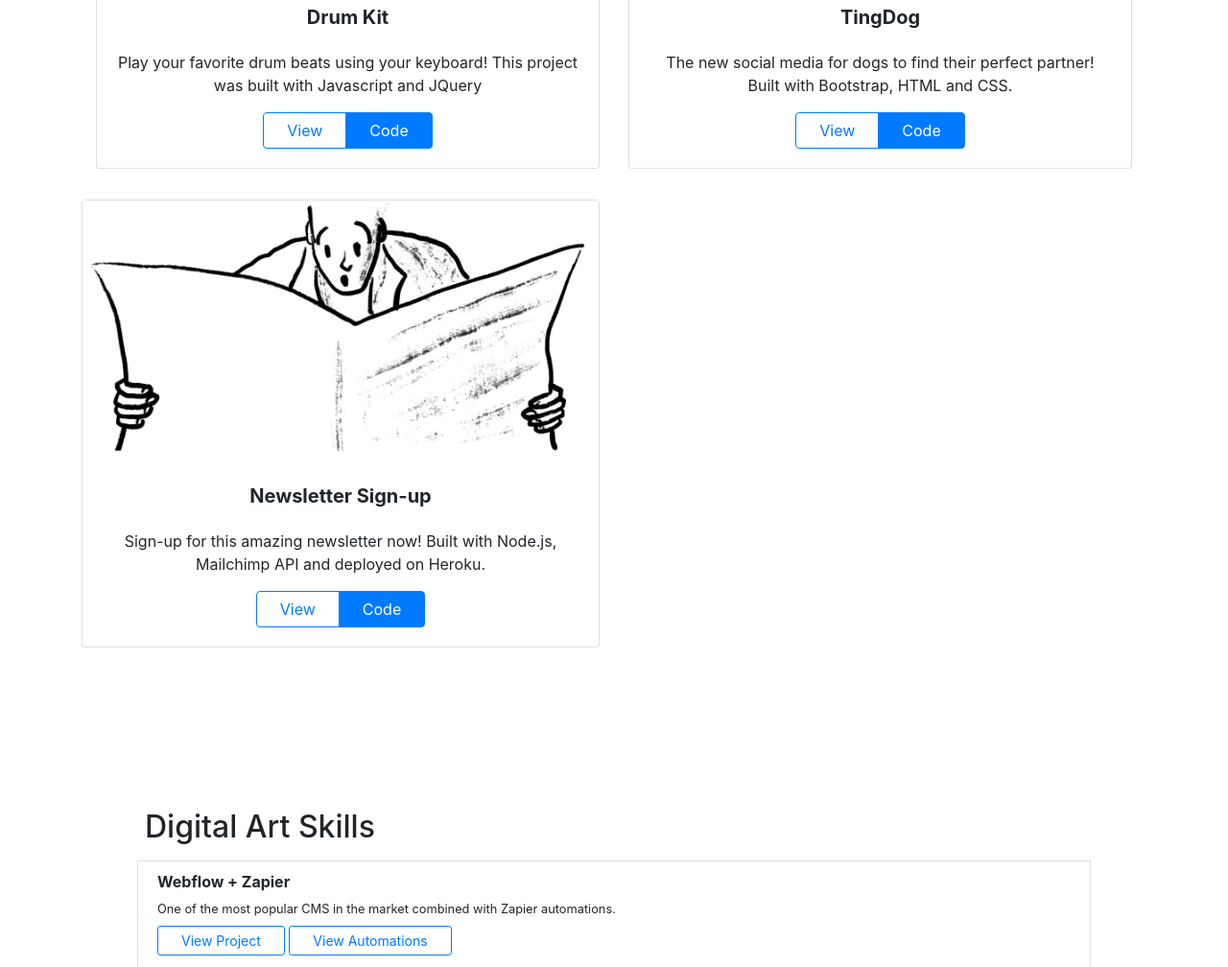
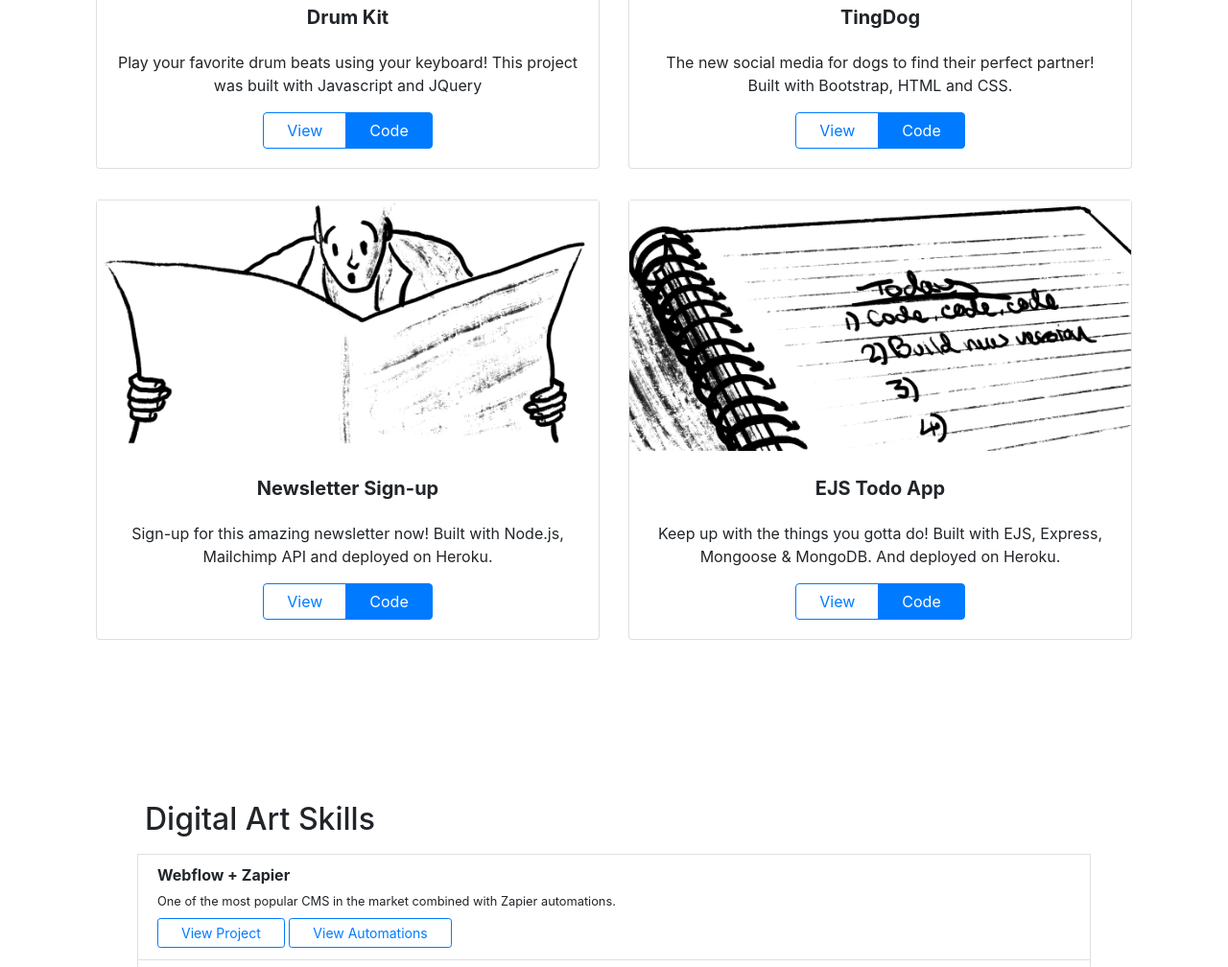
Before and after one commit to nagamine-ken/code-portfolio, a website: page public/index.html in a window 1280 px wide. Shown: the part 2157-3165 px from the top of the page at 96% size. Drawn offline with nearby package versions, Linux system fonts and the light colour scheme.

Commit message:
Add new todolist project to portfolio

```diff
--- a/public/index.html
+++ b/public/index.html
@@ -156,6 +156,7 @@
                 </div>
               </div>
             </div>
+
             <div class="projects-card col-md-6 col-sm-12">
               <div class="card shadow-sm">
                 <!-- <svg class="bd-placeholder-img card-img-top" width="100%" height="225"
@@ -202,9 +203,8 @@
               </div>
             </div>
 
-            <div class="row row-cols-1 row-cols-sm-2 row-cols-md-3 g-3">
-              <div class="projects-card col-md-6 col-sm-12">
-                <div class="card shadow-sm">
+             <div class="projects-card col-md-6 col-sm-12">
+              <div class="card shadow-sm">
                   <!-- <svg class="bd-placeholder-img card-img-top" width="100%" height="225"
                     xmlns="http://www.w3.org/2000/svg" role="img"  aria-label="Placeholder: Thumbnail"
                     preserveAspectRatio="xMidYMid slice" focusable="false"> -->
@@ -225,6 +225,29 @@
                   </div>
                 </div>
               </div>
+
+              <div class="projects-card col-md-6 col-sm-12">
+                <div class="card shadow-sm">
+                    <!-- <svg class="bd-placeholder-img card-img-top" width="100%" height="225"
+                      xmlns="http://www.w3.org/2000/svg" role="img"  aria-label="Placeholder: Thumbnail"
+                      preserveAspectRatio="xMidYMid slice" focusable="false"> -->
+                      <img class="img-fluid" src="images/todolist_illustration.png" width="100%"/>
+                      <title>Placeholder</title>
+                      <rect width="100%" height="100%" fill="#55595c" />
+                      <text class="lead font-weight-bold" x="50%" y="50%" fill="#eceeef" dy=".3em">EJS Todo App</text>
+                    <!-- </svg> -->
+                    <div class="card-body">
+                      <p class="card-text">Keep up with the things you gotta do! Built with EJS, Express, Mongoose & MongoDB. And deployed on Heroku.
+                      </p>
+                      <div class="d-flex justify-content-between align-items-center">
+                        <div class="btn-group">
+                          <a class="btn btn-outline-primary btn-md px-4 me-md-2" href="https://todo-list-2023.herokuapp.com" target="_blank">View</a>
+                          <a class="btn btn-primary btn-md px-4 me-md-2" href="https://github.com/nagamine-ken/todolist-v2" target="_blank">Code</a>
+                        </div>
+                      </div>
+                    </div>
+                  </div>
+                </div>
 
 
           </div>
```
Also changed, not shown: public/images/todolist_illustration.png (added).
